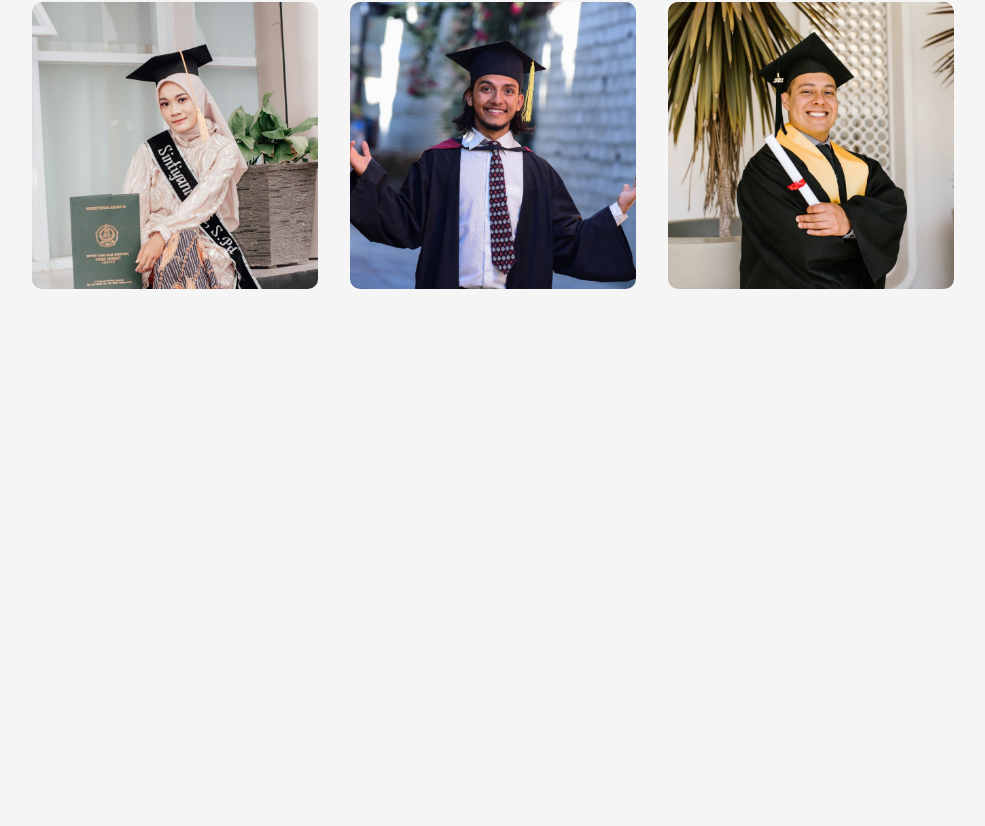
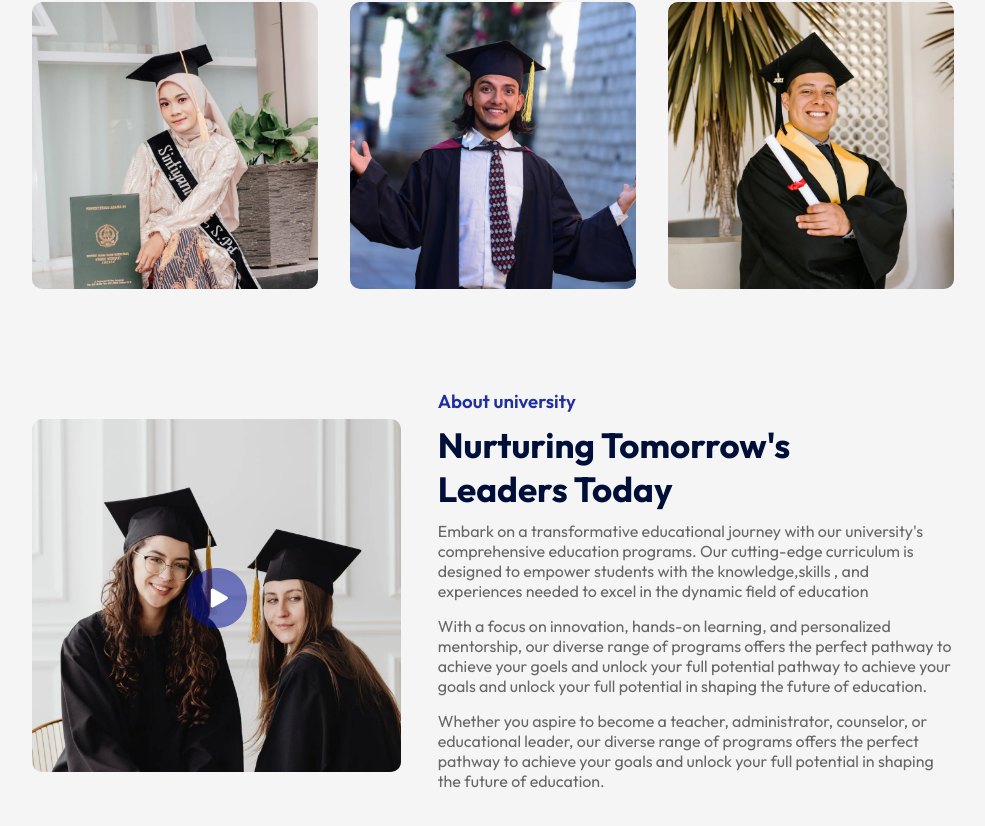
Before and after one commit to tasnimcsedu25/Edusity, a React app in the folder project3/Edusity/: page / in a window 1280 px wide. Shown: the part 1012-1838 px from the top of the page, without its empty margins (147-1132 px from the left). Before the commit the page ends 1381 px from the top, so only its background shows below. Built offline with nearby package versions, Linux system fonts and the light colour scheme; the HTML template or start-up script is replaced by a standard one.

Commit message:
About component comeplete

```diff
--- a/project3/Edusity/src/App.jsx
+++ b/project3/Edusity/src/App.jsx
@@ -3,6 +3,7 @@
 import Hero from './Components/Hero/Hero'
 import Programs from './Components/Programs/Programs'
 import Title from './Components/Title/Title'
+import About from './Components/About/About'
 const App=()=> {
   return (
     <div>
@@ -11,7 +12,9 @@
   <div className="container">
     <Title subTitle='Our program' title='What we offer'/>
     <Programs/>
+    <About/>
   </div>
+
 
     </div>
   )
--- /dev/null
+++ b/project3/Edusity/src/Components/About/About.css
@@ -0,0 +1,41 @@
+.about{
+    margin: 100px auto;
+    display: flex;
+    align-items: center;
+    justify-content: space-between;
+    width: 90%;
+}
+.about-left{
+    flex-basis: 40%;
+    position: relative;
+
+}
+.about-right{
+    flex-basis: 56%;
+}
+.about-img{
+    width: 100%;
+    border-radius: 10px;
+}
+.play-icon{
+width: 60px;
+position:absolute;
+top: 50%;
+left: 50%;
+transform: translate(-50%,-50%);
+}
+.about h3{
+    font-weight: 600;
+    font-weight: 16px;
+    color:#212EA0;
+}
+.about h2{
+    font-size: 35px;
+    color:#000F38;
+    margin:10px 0;
+    max-width: 400px;
+}
+.about p{
+    color:#676767;
+    margin-bottom: 15px;
+}
--- /dev/null
+++ b/project3/Edusity/src/Components/About/About.jsx
@@ -0,0 +1,24 @@
+import React from 'react'
+import './About.css'
+import about_img from '../../assets/about.png'
+import play_icon from '../../assets/play-icon.png'
+const About = () => {
+  return (
+    <div className='about'>
+        <div className="about-left">
+            <img src={about_img}className='about-img'/>
+            <img src={play_icon} className='play-icon'/>
+        </div>
+        <div className="about-right">
+            <h3>About university</h3>
+            <h2>Nurturing Tomorrow's Leaders Today</h2>
+            <p>Embark on a transformative educational journey with our university's comprehensive education programs. Our cutting-edge curriculum is designed to empower students with the knowledge,skills , and experiences needed to excel in the dynamic field of education</p>
+            <p>With a focus on innovation, hands-on learning, and personalized mentorship, our diverse range of programs offers the perfect pathway to achieve your goels and unlock your full potential pathway to achieve your goals and unlock your full potential in shaping the future of education.</p>
+            <p>Whether you aspire to become a teacher, administrator, counselor, or educational leader, our diverse range of programs offers the perfect pathway to achieve your goals and unlock your full potential in shaping the future of education.</p>
+        </div>
+
+    </div>
+  )
+}
+
+export default About
```
